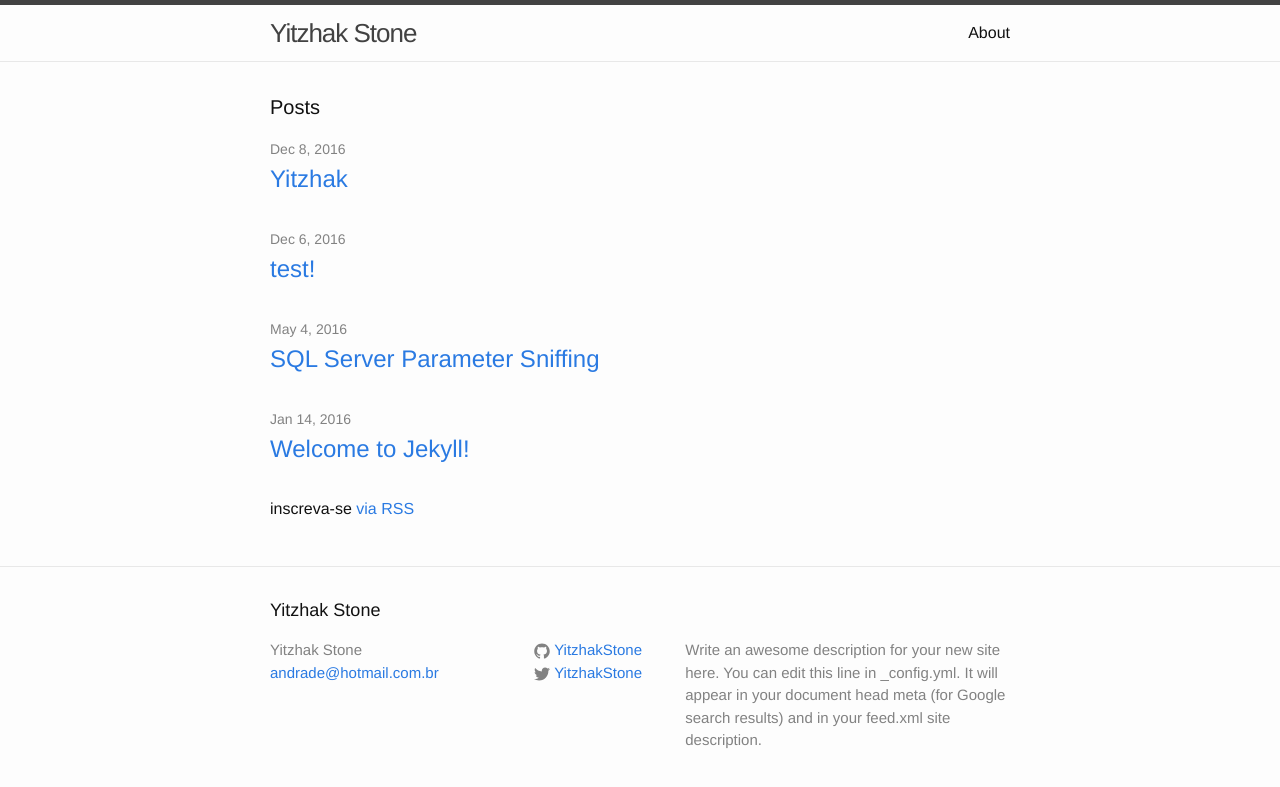
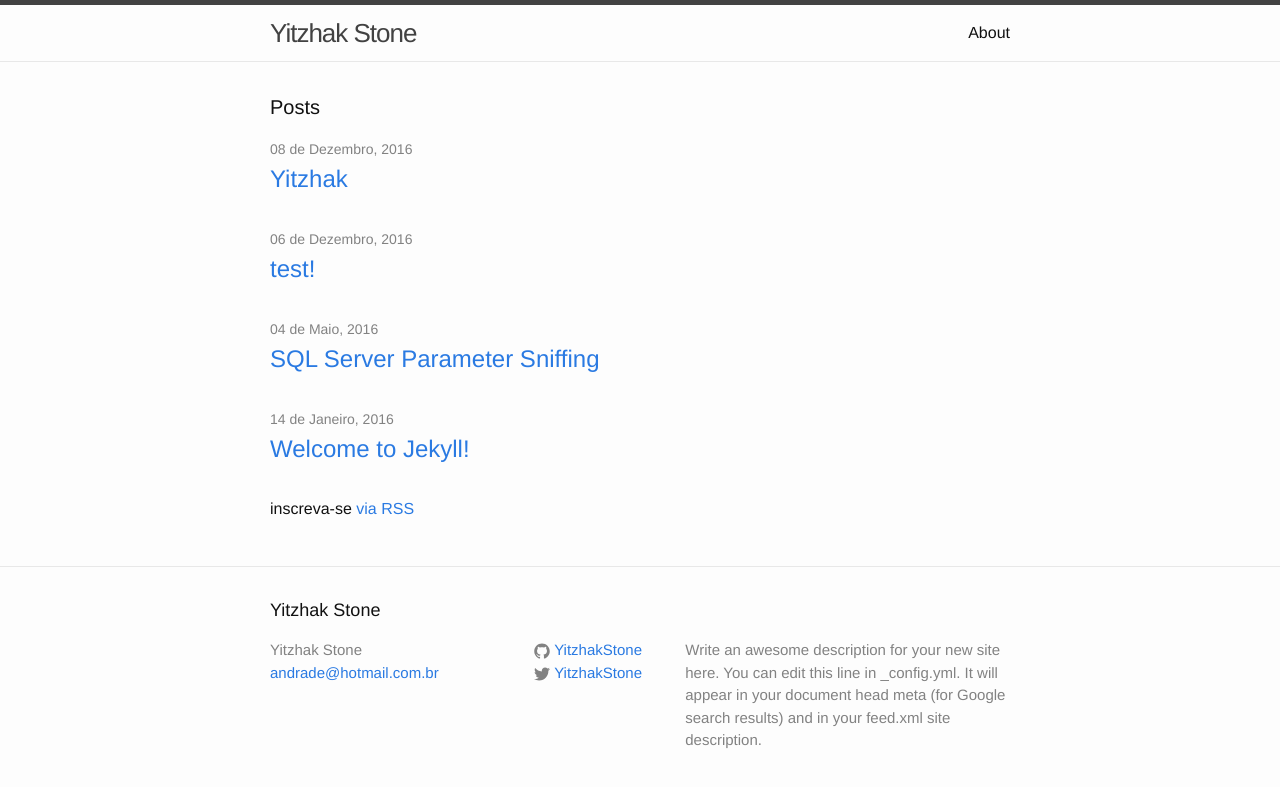
Before and after one commit to YitzhakStone/blog, a Jekyll site: the page built from index.html, in a window 1280 px wide. Shown: the top 787 px of the page. Built offline with Jekyll 4.4.1, drawn with Linux system fonts in a browser that asks for light colours.

Commit message:
date format in index

```diff
--- a/index.html
+++ b/index.html
@@ -9,7 +9,25 @@ layout: default
   <ul class="post-list">
     {% for post in site.posts %}
       <li>
-        <span class="post-meta">{{ post.date | date: "%b %-d, %Y" }}</span>
+        <span class="post-meta">
+          {{ post.date | date: "%d" }} de
+          {% assign m = post.date | date: "%-m" %}
+          {% case m %}
+            {% when '1' %}Janeiro,
+            {% when '2' %}Fevereiro,
+            {% when '3' %}Março,
+            {% when '4' %}Abril,
+            {% when '5' %}Maio,
+            {% when '6' %}Junho,
+            {% when '7' %}Julho,
+            {% when '8' %}Agosto,
+            {% when '9' %}Setembro,
+            {% when '10' %}Outubro,
+            {% when '11' %}Novembro,
+            {% when '12' %}Dezembro,
+          {% endcase %}
+          {{ post.date | date: "%Y" }}
+        </span>
 
         <h2>
           <a class="post-link" href="{{ post.url | prepend: site.baseurl }}">{{ post.title }}</a>
```
